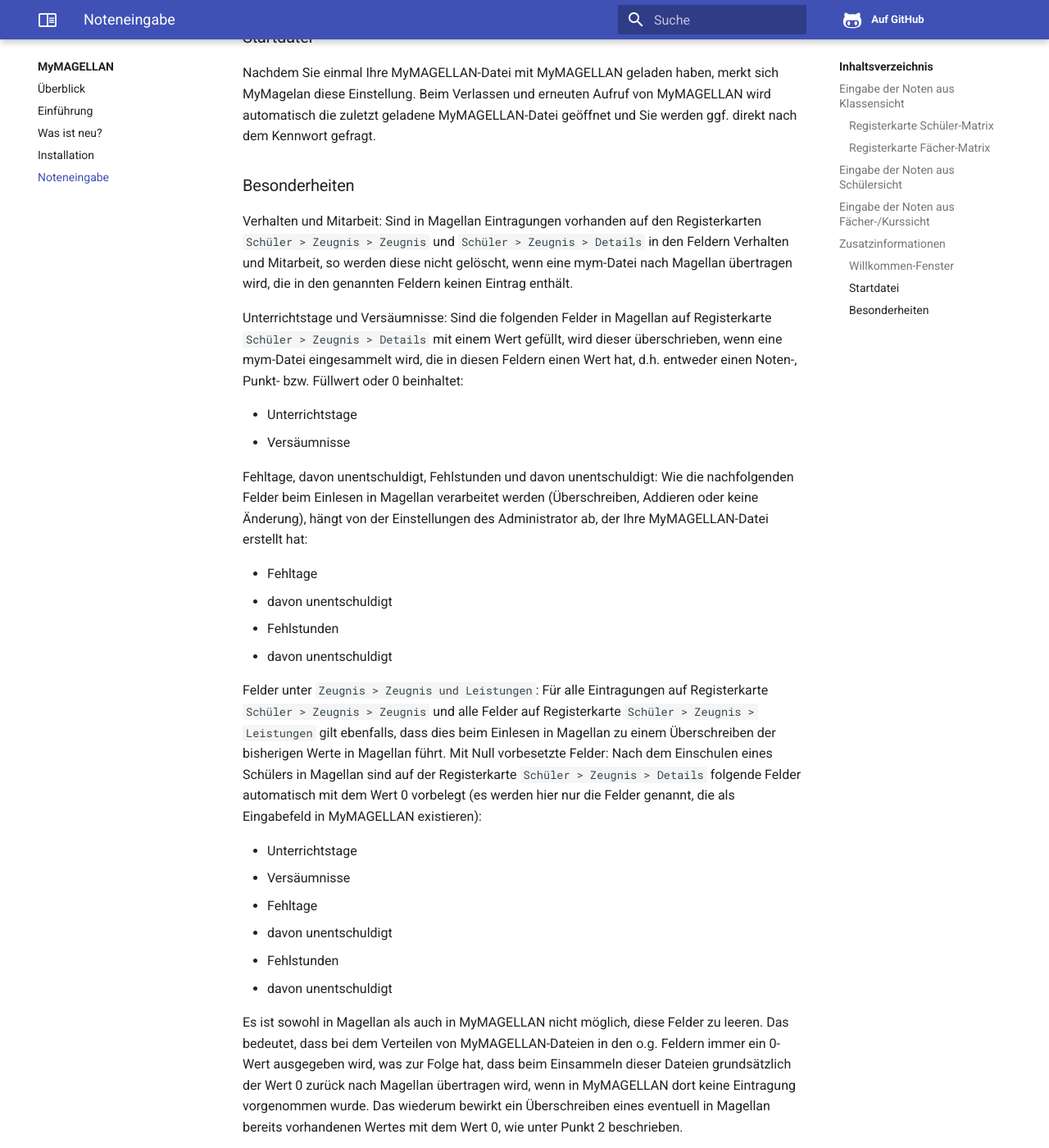
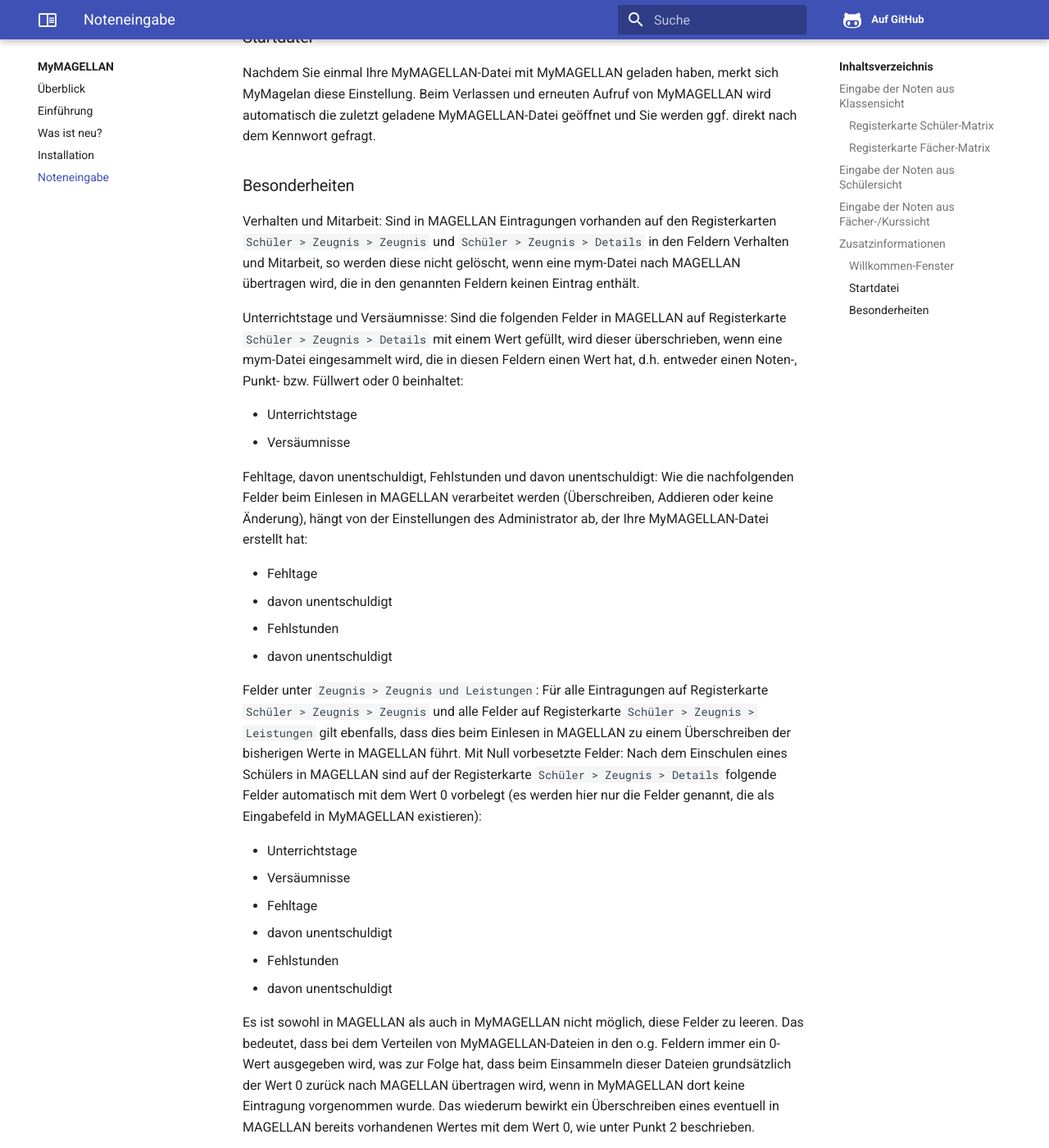
Before and after one commit to stuebersystems/doc.mymagellan7.de, an MkDocs documentation site: the page built from docs/noteneingabe.md, in a window 1280 px wide and 1400 px high, scrolled down 6184 px. Shown: the whole window at 82% size. Built offline with MkDocs 1.6.1, drawn with Linux system fonts in a browser that asks for light colours; some of the changed text lies outside the part shown.

```diff
--- a/docs/noteneingabe.md
+++ b/docs/noteneingabe.md
@@ -10,7 +10,7 @@ Nachdem Sie Ihre MyMAGELLAN-Datei in MyMAGELLAN geladen haben, können Sie unter
 
 Welche Sichtweise Sie für Ihre Eingaben verwenden bleibt Ihnen überlassen. Selbstverständlich können Sie auch zwischen den Sichtweisen wechseln.
 
-Alle Eingaben beruhen auf zuvor in Magellan festgelegten Schlüsselverzeichnissen für Noten und Zeugnisbemerkungen.
+Alle Eingaben beruhen auf zuvor in MAGELLAN festgelegten Schlüsselverzeichnissen für Noten und Zeugnisbemerkungen.
 
 Die Eingabe von selbst definierten Noten oder Veränderung von Schüler¬stammdaten ist nicht möglich! Wenden Sie sich in diesem Fall in Ihren Ad¬ministrator.
 
@@ -58,17 +58,17 @@ Auf der Registerkarte Weitere Daten können zusätzliche Informationen für das
 
 Es gibt hier ein zusätzliches Optionsfeld „Keine Unterrichtstage, Versäumnisse, Fehltage usw...“
 
-Markieren Sie diesen Feld, so werden die Werte für Unterrichtstage, Ver¬säumnisse, Fehltage, Fehltage unentschuldigt, Fehlstunden und Fehlstunden unentschuldigt als leere Felder in der MyMAGELLAN-Datei gespeichert. Beim Einlesen der Daten nach Magellan werden diese Felder nicht berücksichtigt und führen somit auch zu keinen Veränderungen bestehender Eingaben.
+Markieren Sie diesen Feld, so werden die Werte für Unterrichtstage, Ver¬säumnisse, Fehltage, Fehltage unentschuldigt, Fehlstunden und Fehlstunden unentschuldigt als leere Felder in der MyMAGELLAN-Datei gespeichert. Beim Einlesen der Daten nach MAGELLAN werden diese Felder nicht berücksichtigt und führen somit auch zu keinen Veränderungen bestehender Eingaben.
 
 !!! info "Hinweis"
 
-	In MyMAGELLAN eingetragene Zeugnisbemerkungen werden nur nach Magellan importiert, wenn der Lehrer auch Klassenleiter1 der Klasse ist.
+	In MyMAGELLAN eingetragene Zeugnisbemerkungen werden nur nach MAGELLAN importiert, wenn der Lehrer auch Klassenleiter1 der Klasse ist.
 
 So fügen Sie eine Zeugnisbemerkung ein:
 
 1.	Klicken Sie auf Hinzufügen.
 
-2.	Legen Sie im Dialogfenster Zeugnisbemerkung unter Text den Inhalt der Bemerkung fest. Sie können dazu auf Textbausteine über die Schalt¬fläche Aus Verzeichnis wählen zurückgreifen, sofern diese zuvor in Magellan definiert worden sind.
+2.	Legen Sie im Dialogfenster Zeugnisbemerkung unter Text den Inhalt der Bemerkung fest. Sie können dazu auf Textbausteine über die Schalt¬fläche Aus Verzeichnis wählen zurückgreifen, sofern diese zuvor in MAGELLAN definiert worden sind.
 
 3.	Legen Sie optional ein Merkmal bzw. eine Position der Bemerkung fest.
 
@@ -144,22 +144,22 @@ Nachdem Sie einmal Ihre MyMAGELLAN-Datei mit MyMAGELLAN geladen haben, merkt sic
 
 ### Besonderheiten
 
-Verhalten und Mitarbeit: Sind in Magellan Eintragungen vorhanden auf den Registerkarten `Schüler > Zeugnis > Zeugnis` und `Schüler > Zeugnis > Details` in den Feldern Verhalten und Mitarbeit, so werden diese nicht gelöscht, wenn eine mym-Datei nach Magellan übertragen wird, die in den genannten Feldern keinen Eintrag enthält.
+Verhalten und Mitarbeit: Sind in MAGELLAN Eintragungen vorhanden auf den Registerkarten `Schüler > Zeugnis > Zeugnis` und `Schüler > Zeugnis > Details` in den Feldern Verhalten und Mitarbeit, so werden diese nicht gelöscht, wenn eine mym-Datei nach MAGELLAN übertragen wird, die in den genannten Feldern keinen Eintrag enthält.
 
-Unterrichtstage und Versäumnisse: Sind die folgenden Felder in Magellan auf Registerkarte `Schüler > Zeugnis > Details` mit einem Wert gefüllt, wird dieser überschrieben, wenn eine mym-Datei eingesammelt wird, die in diesen Feldern einen Wert hat, d.h. entweder einen Noten-, Punkt- bzw. Füllwert oder 0 beinhaltet:
+Unterrichtstage und Versäumnisse: Sind die folgenden Felder in MAGELLAN auf Registerkarte `Schüler > Zeugnis > Details` mit einem Wert gefüllt, wird dieser überschrieben, wenn eine mym-Datei eingesammelt wird, die in diesen Feldern einen Wert hat, d.h. entweder einen Noten-, Punkt- bzw. Füllwert oder 0 beinhaltet:
 
 * Unterrichtstage
 * Versäumnisse
 
-Fehltage, davon unentschuldigt, Fehlstunden und davon unentschuldigt: Wie die nachfolgenden Felder beim Einlesen in Magellan verarbeitet werden (Überschreiben, Addieren oder keine Änderung), hängt von der Einstellungen des Administrator ab, der Ihre MyMAGELLAN-Datei erstellt hat:
+Fehltage, davon unentschuldigt, Fehlstunden und davon unentschuldigt: Wie die nachfolgenden Felder beim Einlesen in MAGELLAN verarbeitet werden (Überschreiben, Addieren oder keine Änderung), hängt von der Einstellungen des Administrator ab, der Ihre MyMAGELLAN-Datei erstellt hat:
 
 * Fehltage
 * davon unentschuldigt
 * Fehlstunden
 * davon unentschuldigt
 
-Felder unter `Zeugnis > Zeugnis und Leistungen`: Für alle Eintragungen auf Registerkarte `Schüler > Zeugnis > Zeugnis` und alle Felder auf Registerkarte `Schüler > Zeugnis > Leistungen` gilt ebenfalls, dass dies beim Einlesen in Magellan zu einem Überschreiben der bisherigen Werte in Magellan führt.
-Mit Null vorbesetzte Felder: Nach dem Einschulen eines Schülers in Magellan sind auf der Registerkarte `Schüler > Zeugnis > Details` folgende Felder automatisch mit dem Wert 0 vorbelegt (es werden hier nur die Felder genannt, die als Eingabefeld in MyMAGELLAN existieren):
+Felder unter `Zeugnis > Zeugnis und Leistungen`: Für alle Eintragungen auf Registerkarte `Schüler > Zeugnis > Zeugnis` und alle Felder auf Registerkarte `Schüler > Zeugnis > Leistungen` gilt ebenfalls, dass dies beim Einlesen in MAGELLAN zu einem Überschreiben der bisherigen Werte in MAGELLAN führt.
+Mit Null vorbesetzte Felder: Nach dem Einschulen eines Schülers in MAGELLAN sind auf der Registerkarte `Schüler > Zeugnis > Details` folgende Felder automatisch mit dem Wert 0 vorbelegt (es werden hier nur die Felder genannt, die als Eingabefeld in MyMAGELLAN existieren):
 
 * Unterrichtstage
 * Versäumnisse
@@ -168,8 +168,8 @@ Mit Null vorbesetzte Felder: Nach dem Einschulen eines Schülers in Magellan sin
 * Fehlstunden
 * davon unentschuldigt
 
-Es ist sowohl in Magellan als auch in MyMAGELLAN nicht möglich, diese Felder zu leeren. Das bedeutet, dass bei dem Verteilen von MyMAGELLAN-Dateien in den o.g. Feldern immer ein 0-Wert ausgegeben wird, was zur Folge hat, dass beim Einsammeln dieser Dateien grundsätzlich der Wert 0 zurück nach Magellan übertragen wird, wenn in MyMAGELLAN dort keine Eintragung vorgenommen wurde. Das wiederum bewirkt ein Überschreiben eines eventuell in Magellan bereits vorhandenen Wertes mit dem Wert 0, wie unter Punkt 2 beschrieben.
+Es ist sowohl in MAGELLAN als auch in MyMAGELLAN nicht möglich, diese Felder zu leeren. Das bedeutet, dass bei dem Verteilen von MyMAGELLAN-Dateien in den o.g. Feldern immer ein 0-Wert ausgegeben wird, was zur Folge hat, dass beim Einsammeln dieser Dateien grundsätzlich der Wert 0 zurück nach MAGELLAN übertragen wird, wenn in MyMAGELLAN dort keine Eintragung vorgenommen wurde. Das wiederum bewirkt ein Überschreiben eines eventuell in MAGELLAN bereits vorhandenen Wertes mit dem Wert 0, wie unter Punkt 2 beschrieben.
 
 !!! info "Fazit"
 
-	Die mym-Datei desjenigen Lehrers, der die Zeugnisdetails der Schüler erfassen soll (in den meisten Fällen der Klassenlehrer), sollte erst ein¬gesammelt werden, wenn die Dateien der Fachlehrer schon nach Magellan übernommen wurden.
+	Die mym-Datei desjenigen Lehrers, der die Zeugnisdetails der Schüler erfassen soll (in den meisten Fällen der Klassenlehrer), sollte erst ein¬gesammelt werden, wenn die Dateien der Fachlehrer schon nach MAGELLAN übernommen wurden.
```
